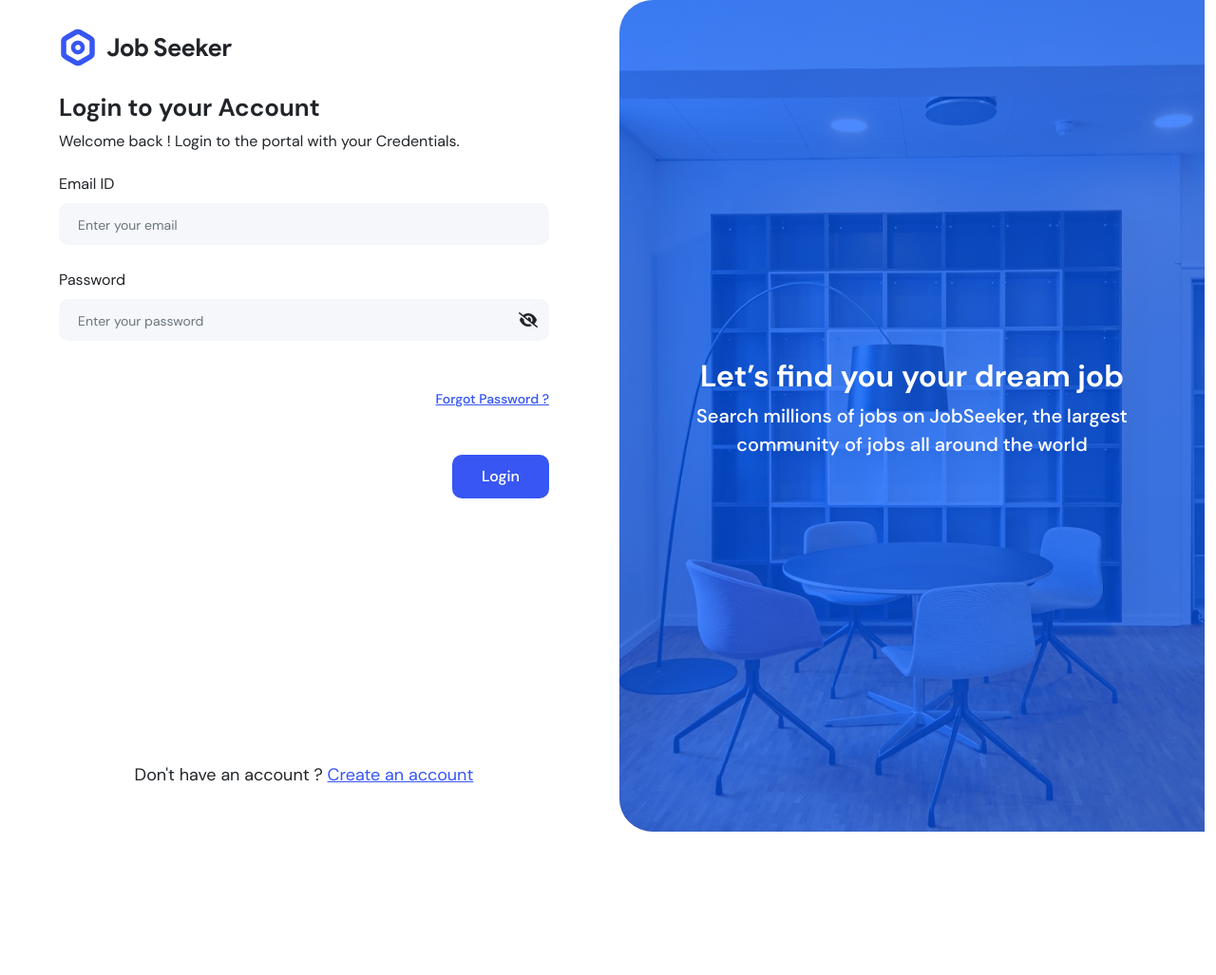
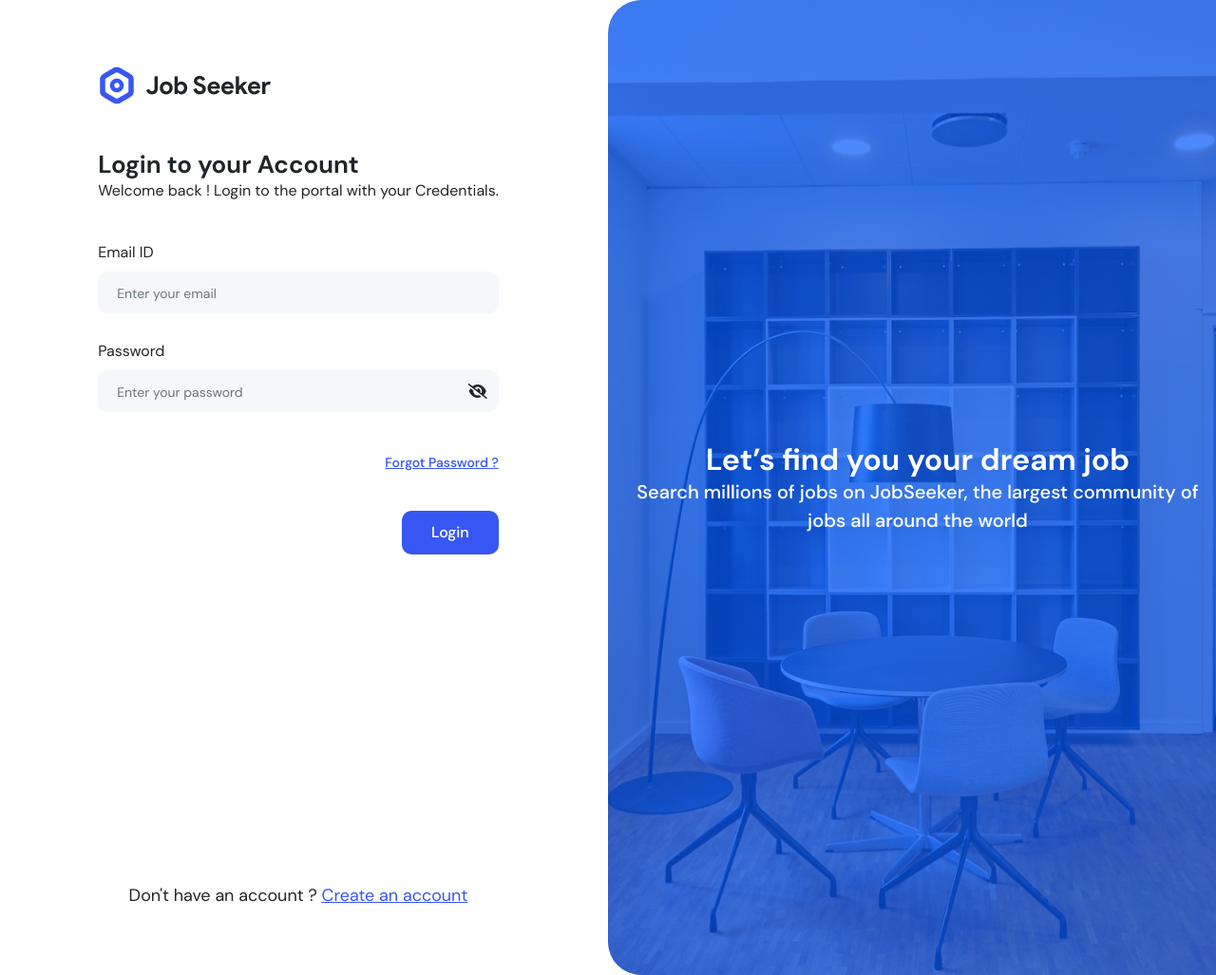
Before and after one commit to sreelekha-2/wescom_job_portal, a plain HTML site: page index.html in a window 1280 px wide. Shown: the whole page at 95% size. Before the commit the page ends 876 px from the top, so only its background shows below. Drawn offline with nearby package versions, Linux system fonts and the light colour scheme.

Commit message:
login page added

```diff
--- a/css/styles.css
+++ b/css/styles.css
@@ -180,19 +180,18 @@
     font-weight: 500;
 }
 
-.container-fluid{
-    padding: auto;
+h1,h2,p{
+    margin-bottom: 0 !important;
 }
 
 
 .login-form-container {
-    padding: 30px 50px;
+    padding: 70px 0px;
     width: 100%;
 }
 
 .logo-container {
-    margin-bottom: 28px;
-    line-height: 40px;
+    margin-bottom: 48px;
 }
 
 .job-seeker-logo {
@@ -220,7 +219,7 @@
 }
 
 .form-container {
-    margin-top: 20px;
+    margin-top: 40px;
 }
 
 .input-box {
@@ -237,10 +236,17 @@
     font-size: 14px;
 }
 
+.form-field{
+    margin-bottom: 27px;
+}
+
+.password-field{
+    margin-bottom: 40px;
+}
+
 .password-box {
     border-top-right-radius: 0px !important;
     border-bottom-right-radius: 0px !important;
-
 }
 
 .eye-icon {
@@ -250,6 +256,10 @@
     background-color: #F5F7FB !important;
 }
 
+.forgot-password-link-container {
+    margin-bottom: 40px;
+}
+
 .forgot-password-link {
     font-size: 14px;
     font-style: normal;
@@ -257,6 +267,10 @@
 
 .form-text-link{
     color: #3756F3;
+}
+
+.login-btn-container{
+    margin-bottom: 346px;
 }
 
 .login-btn {
@@ -277,10 +291,13 @@
 
 .landing-img-container {
     position: relative;
+    width: 100%;
+    height: 100%;
 }
 
 .landing-img{
     width: 100%;
+    height: 100%;
     border-radius: 35px 0px 0px 35px;
 }
 
--- a/index.html
+++ b/index.html
@@ -11,14 +11,13 @@
 </head>
 
 <body>
-    <div class="container-fluid">
+    <div class="container-fluid p-0">
         <div class="row">
-            <div class="col-6 d-flex">
-                <div class="login-form-container d-flex flex-column justify-content-between">
+            <div class="col-6 p-0">
+                <div class="login-form-container d-flex flex-column align-items-center">
                     <div>
                         <div class="d-flex align-items-center logo-container">
-                            <img src="./images/job-seeker-logo.jpg" alt="Job Seeker Logo"
-                                class="job-seeker-logo" />
+                            <img src="./images/job-seeker-logo.jpg" alt="Job Seeker Logo" class="job-seeker-logo" />
                             <h1 class="job-seeker-heading product-sans-bold">Job Seeker</h1>
                         </div>
 
@@ -28,22 +27,22 @@
                         </p>
 
                         <form class="form-container">
-                            <div class="mb-4">
+                            <div class="form-field">
                                 <label for="exampleInputEmail1" class="form-label dm-sans-regular">Email ID</label>
                                 <input type="email" class="form-control input-box" id="exampleInputEmail1"
                                     placeholder="Enter your email" aria-describedby="emailHelp">
                             </div>
                             <label for="exampleInputPassword1" class="form-label dm-sans-regular">Password</label>
-                            <div class="input-group mb-5">
+                            <div class="input-group password-field">
                                 <input type="password" class="form-control input-box password-box"
                                     id="exampleInputPassword1" placeholder="Enter your password">
                                 <span class="input-group-text eye-icon"><i class="fa-solid fa-eye-slash"></i></span>
                             </div>
-                            <div class="mb-5 text-end">
+                            <div class="text-end forgot-password-link-container">
                                 <a href="#" class="forgot-password-link form-text-link dm-sans-medium">Forgot Password
                                     ?</a>
                             </div>
-                            <div class="text-end">
+                            <div class="text-end login-btn-container">
                                 <button type="submit" class="btn login-btn dm-sans-medium">Login</button>
                             </div>
                         </form>
@@ -56,9 +55,9 @@
                 </div>
             </div>
 
-            <div class="col-6">
+            <div class="col-6 p-0">
                 <div class="landing-img-container">
-                    <img src="./images/job-seeker-landing.jpg" alt="Landing Image" class="landing-img w-100">
+                    <img src="./images/job-seeker-landing.jpg" alt="Landing Image" class="landing-img">
                     <div class="landing-details-container">
                         <h2 class="dm-sans-bold landing-details-heading">Let’s find you your dream job</h2>
                         <p class="dm-sans-medium landing-details-desc">Search millions of jobs on JobSeeker, the largest
```
